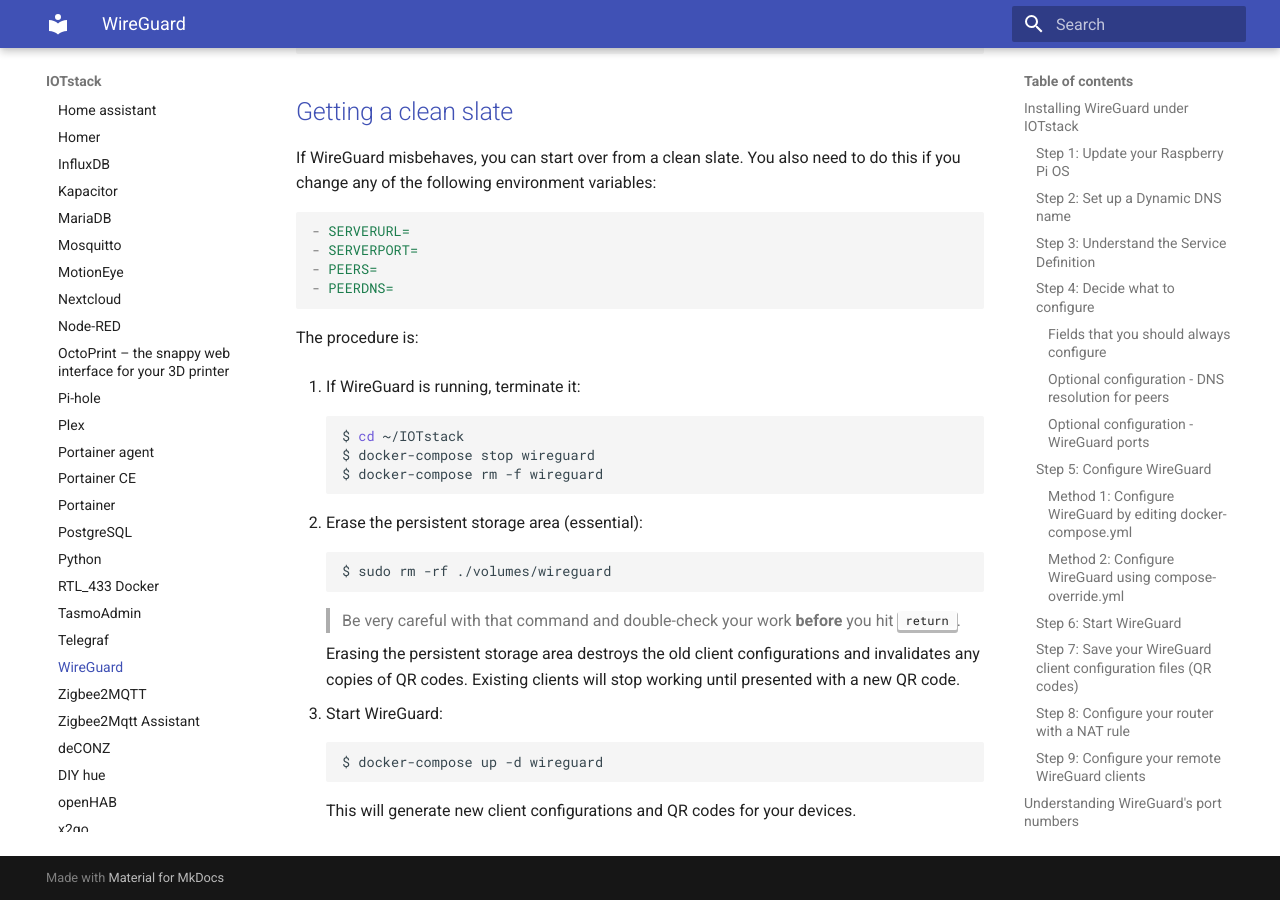
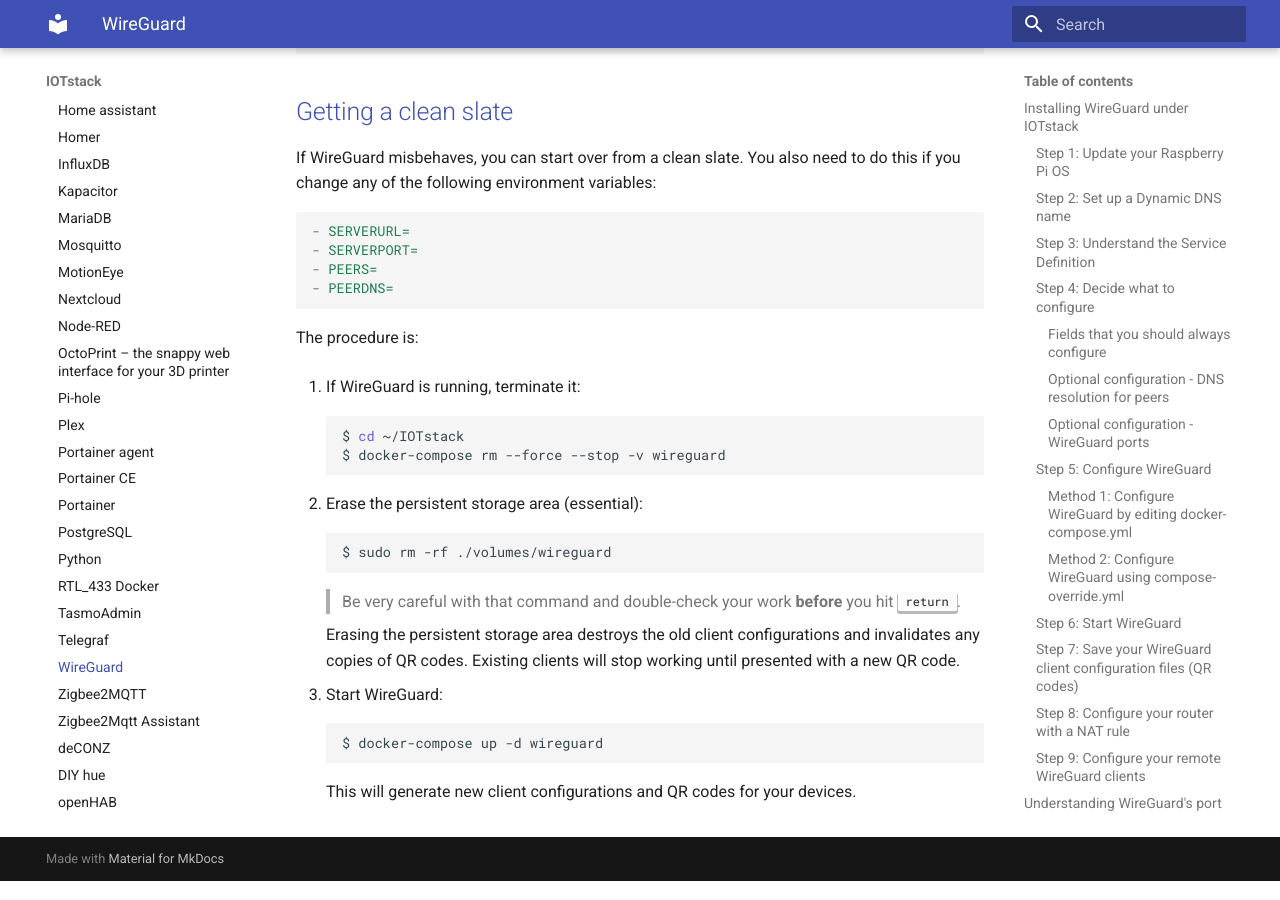
Before and after one commit to gcgarner/IOTstack, an MkDocs documentation site: the page built from docs/Containers/WireGuard.md, in a window 1280 px wide and 900 px high, scrolled down 14853 px. Built offline with MkDocs 1.6.1 and Material for MkDocs 9.7.7, drawn with Linux system fonts in a browser that asks for light colours.

Commit message:
one-line container termination command

````diff
--- a/docs/Containers/WireGuard.md
+++ b/docs/Containers/WireGuard.md
@@ -550,8 +550,7 @@
 
 	```bash
 	$ cd ~/IOTstack
-	$ docker-compose stop wireguard
-	$ docker-compose rm -f wireguard
+	$ docker-compose rm --force --stop -v wireguard
 	```
 
 2. Erase the persistent storage area (essential):
````
